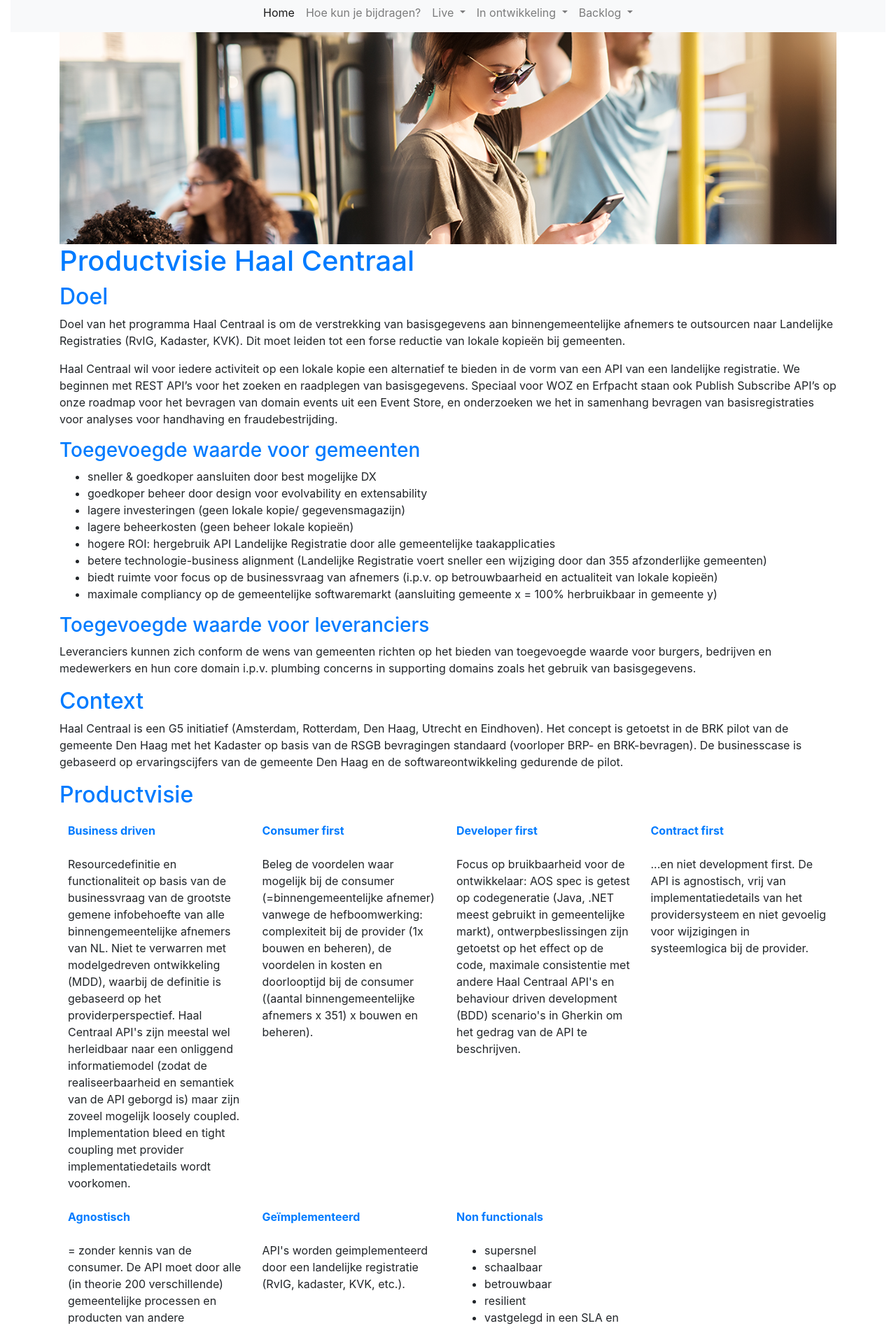
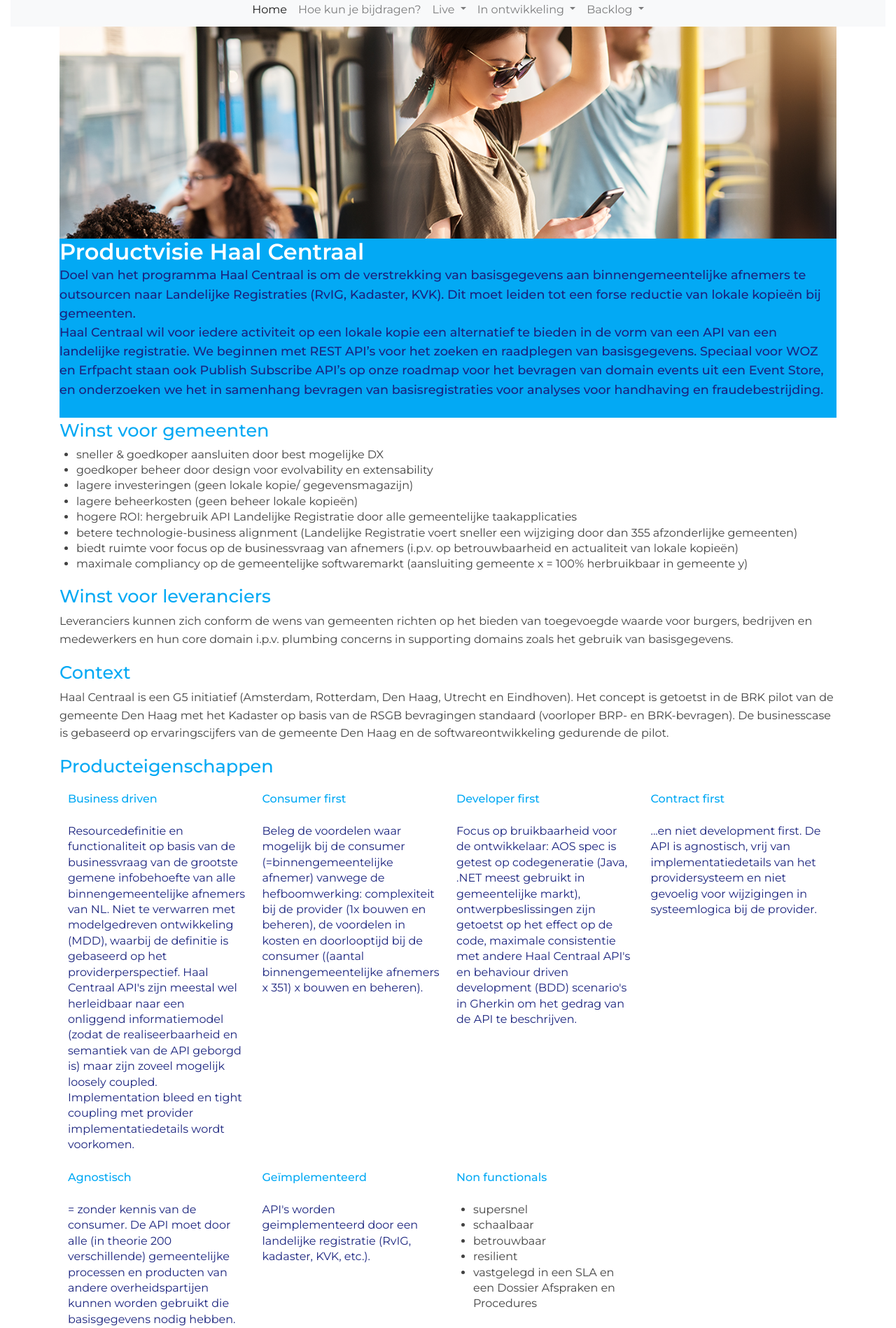
Before and after one commit to VNG-Realisatie/Haal-Centraal, a Jekyll site: the page built from docs/index.md, in a window 1280 px wide. Shown: the part 225-2123 px from the top of the page at 70% size. Built offline with Jekyll 4.4.1, drawn with Linux system fonts in a browser that asks for light colours.

Commit message:
docs: tekstuele en style aanpassingen

```diff
--- a/docs/_layouts/default.html
+++ b/docs/_layouts/default.html
@@ -5,7 +5,7 @@
     <meta http-equiv="X-UA-Compatible" content="IE=edge">
     <meta name="viewport" content="width=device-width, initial-scale=1, shrink-to-fit=no">
 
-    <link rel="stylesheet" href="https://fonts.googleapis.com/css?family=Montserrat">
+    <link rel="stylesheet" href="https://fonts.googleapis.com/css?family=Montserrat:400,500,600">
     <link rel="stylesheet" href="https://cdn.jsdelivr.net/npm/bootstrap@4.5.3/dist/css/bootstrap.min.css" integrity="sha384-TX8t27EcRE3e/ihU7zmQxVncDAy5uIKz4rEkgIXeMed4M0jlfIDPvg6uqKI2xXr2" crossorigin="anonymous">
     <link rel="stylesheet" href="{{ site.baseurl }}/assets/style.css">
 
--- a/docs/assets/style.css
+++ b/docs/assets/style.css
@@ -1,3 +1,128 @@
+body {
+    font-size: 100%;
+}
+* {
+    font-family: 'Montserrat', sans-serif;
+    color: #424242;
+    line-height: 1rem;
+}
+h1 {
+    font-size: 2rem;
+    font-weight: 600;
+    line-height: 2.4rem;
+    margin-bottom: 1rem;
+    color: #1a237e;
+}
+h2 {
+    font-size: 1.6rem;
+    font-weight: 500;
+    line-height: 2.2rem;
+    margin-bottom: 0.4rem;
+    color: #1a237e;
+}
+h3 {
+    font-size: 1.2rem;
+    font-weight: 500;
+    line-height: 1.8rem;
+    margin-bottom: 0.2rem;
+    color: #1a237e;
+}
+h4 {
+    font-size: 1rem;
+    font-weight: 600;
+    line-height: 1.6rem;
+    margin-bottom: 0.2rem;
+    color: #1a237e;
+}
+h5 {
+    font-size: 1rem;
+    font-weight: 600;
+    font-style: italic;
+    line-height: 1.6rem;
+    margin-bottom: 0.2rem;
+    color: #1a237e;
+}
+h6 {
+    font-size: 1rem;
+    font-weight: 500;
+    font-style: italic;
+    line-height: 1.6rem;
+    margin-bottom: 0.2rem;
+    color: #1a237e;
+}
+p {
+    font-size: 1rem;
+    font-weight: 400;
+    line-height: 1.6rem;
+    margin-bottom: 1rem;
+}
+p:nth-child(2) /* Eerste paragraaf na
+kop 1 is introductie. Getal child
+aanpassen indien nodig. */ {
+font-size: 1.1rem;
+font-weight: 500;
+line-height: 1.7rem;
+color: #1a237e;
+}
+blockquote p {
+    font-size: 1.2rem;
+    font-weight: 500;
+    line-height: 1.8rem;
+    padding: 1rem;
+    background-color: #0277BD;
+    color: #ffffff;
+}
+ul, ol {
+    margin: 0 0 1rem -1rem;
+}
+li {
+    font-size: 1rem;
+    font-weight: 400;
+    line-height: 1.4rem;
+}
+table {
+    border-collapse: collapse;
+    margin-bottom: 1rem;
+}
+caption, th, td {
+    font-size: 1rem;
+    font-weight: 400;
+    line-height: 1.4rem;
+    padding: 0.2rem;
+    vertical-align: top;
+    border: 1px solid #b3e5fc;
+    color: #1a237e;
+}
+th {
+    font-weight: 500;
+    text-align: left;
+    background-color: #b3e5fc;
+}
+a {
+    color: #1a237e;
+}
+a:visited {
+    color: #424242;
+}
+strong {
+    font-weight: 500;
+}
+em {
+    font-weight: 400;
+}
+.product-feature {
+    background-color: #FFFFFF;
+    color: #03A9F4;
+}
+.landingpage-header {
+    background-color: #03A9F4;
+    color: #FFFFFF;
+    margin-bottom: 0rem;
+}
+.header {
+    color: #03A9F4;
+}
+
 .vng-logo {
     display: inline-block;
     width: 89px;
@@ -5,7 +130,7 @@
     background: url(img/VNG-Realisatie.png) no-repeat center center;
     background-size: 100% auto;
     text-indent: -9999px;
-  }
+}
 
   .doel {
       padding-bottom: 1rem;
--- a/docs/index.md
+++ b/docs/index.md
@@ -2,18 +2,16 @@
 layout: landing-page
 title: Productvisie Haal Centraal
 ---
-{:.text-primary}
+{:.landingpage-header}
 # Productvisie Haal Centraal
 
-{:.text-primary}
-## Doel
+{:.landingpage-header}
+Doel van het programma Haal Centraal is om de verstrekking van basisgegevens aan binnengemeentelijke afnemers te outsourcen naar Landelijke Registraties (RvIG, Kadaster, KVK). Dit moet leiden tot een forse reductie van lokale kopie&euml;n bij gemeenten.
+Haal Centraal wil voor iedere activiteit op een lokale kopie een alternatief te bieden in de vorm van een API van een landelijke registratie. We beginnen met REST API's voor het zoeken en raadplegen van basisgegevens. Speciaal voor WOZ en Erfpacht staan ook Publish Subscribe API's op onze roadmap voor het bevragen van domain events uit een Event Store, en onderzoeken we het in samenhang bevragen van basisregistraties voor analyses voor handhaving en fraudebestrijding.
+<br><br>
 
-Doel van het programma Haal Centraal is om de verstrekking van basisgegevens aan binnengemeentelijke afnemers te outsourcen naar Landelijke Registraties (RvIG, Kadaster, KVK). Dit moet leiden tot een forse reductie van lokale kopie&euml;n bij gemeenten.
-
-Haal Centraal wil voor iedere activiteit op een lokale kopie een alternatief te bieden in de vorm van een API van een landelijke registratie. We beginnen met REST API's voor het zoeken en raadplegen van basisgegevens. Speciaal voor WOZ en Erfpacht staan ook Publish Subscribe API's op onze roadmap voor het bevragen van domain events uit een Event Store, en onderzoeken we het in samenhang bevragen van basisregistraties voor analyses voor handhaving en fraudebestrijding.
-
-{:.text-primary}
-### Toegevoegde waarde voor gemeenten
+{:.header}
+## Winst voor gemeenten
 
 - sneller & goedkoper aansluiten door best mogelijke DX
 - goedkoper beheer door design voor evolvability en extensability
@@ -24,26 +22,26 @@
 - biedt ruimte voor focus op de businessvraag van afnemers (i.p.v. op betrouwbaarheid en actualiteit van lokale kopieën)
 - maximale compliancy op de gemeentelijke softwaremarkt (aansluiting gemeente x = 100% herbruikbaar in gemeente y)
 
-{:.text-primary}
-### Toegevoegde waarde voor leveranciers
+{:.header}
+## Winst voor leveranciers
 
 Leveranciers kunnen zich conform de wens van gemeenten richten op het bieden van toegevoegde waarde voor burgers, bedrijven en medewerkers en hun core domain i.p.v. plumbing concerns in supporting domains zoals het gebruik van basisgegevens.
 
-{:.text-primary}
+{:.header}
 ## Context
 
 Haal Centraal is een G5 initiatief (Amsterdam, Rotterdam, Den Haag, Utrecht en Eindhoven). Het concept is getoetst in de BRK pilot van de gemeente Den Haag met het Kadaster op basis van de RSGB bevragingen standaard (voorloper BRP- en BRK-bevragen). De businesscase is gebaseerd op ervaringscijfers van de gemeente Den Haag en de softwareontwikkeling gedurende de pilot.
 
-{:.text-primary}
-## Productvisie
+{:.header}
+## Producteigenschappen
 
 <table class="table table-borderless">
     <tbody>
-        <tr class="text-primary d-flex">
-            <th class="col-3">Business driven</th>
-            <th class="col-3">Consumer first</th>
-            <th class="col-3">Developer first</th>
-            <th class="col-3">Contract first</th>
+        <tr class="d-flex">
+            <th class="col-3 product-feature">Business driven</th>
+            <th class="col-3 product-feature">Consumer first</th>
+            <th class="col-3 product-feature">Developer first</th>
+            <th class="col-3 product-feature">Contract first</th>
         </tr>
         <tr class="d-flex">
             <td class="col-3">Resourcedefinitie en functionaliteit op basis van de businessvraag van de grootste gemene infobehoefte van alle binnengemeentelijke afnemers van NL.  Niet te verwarren met modelgedreven ontwikkeling (MDD), waarbij de definitie is gebaseerd op het providerperspectief. Haal Centraal API's zijn meestal wel herleidbaar naar een onliggend informatiemodel (zodat de realiseerbaarheid en semantiek van de API geborgd is) maar zijn zoveel mogelijk loosely coupled. Implementation bleed en tight coupling met provider implementatiedetails wordt voorkomen.</td>
@@ -51,11 +49,11 @@
             <td class="col-3">Focus op bruikbaarheid voor de ontwikkelaar: AOS spec is getest op codegeneratie (Java, .NET meest gebruikt in gemeentelijke markt), ontwerpbeslissingen zijn getoetst op het effect op de code, maximale consistentie met andere Haal Centraal API's en behaviour driven development (BDD) scenario's in Gherkin om het gedrag van de API te beschrijven.</td>
             <td class="col-3">...en niet development first. De API is agnostisch, vrij van implementatiedetails van het providersysteem en niet gevoelig voor wijzigingen in systeemlogica bij de provider.</td>
         </tr>
-        <tr class="text-primary d-flex">
-            <th class="col-3">Agnostisch</th>
-            <th class="col-3">Geïmplementeerd</th>
-            <th class="col-3">Non functionals</th>
-            <th class="col-3"></th>
+        <tr class="d-flex">
+            <th class="col-3 product-feature">Agnostisch</th>
+            <th class="col-3 product-feature">Geïmplementeerd</th>
+            <th class="col-3 product-feature">Non functionals</th>
+            <th class="col-3 product-feature"></th>
         </tr>
         <tr class="d-flex">
             <td class="col-3">= zonder kennis van de consumer. De API moet door alle (in theorie 200 verschillende) gemeentelijke processen en producten van andere overheidspartijen kunnen worden gebruikt die basisgegevens nodig hebben.</td>
@@ -74,14 +72,14 @@
     </tbody>
 </table>
 
-{:.text-primary}
+{:.header}
 ## Uitgangspunten
 
 - Alle code, documenten en specificaties die ontstaan in dit traject wordt Open Source gepubliceerd onder de [EUPL licentie](https://joinup.ec.europa.eu/collection/eupl/eupl-text-11-12)
 - Voor de specificatie van API's wordt [OpenAPI Specification v3.x](https://www.forumstandaardisatie.nl/standaard/openapi-specification) gebruikt. Deze is door Forum Standaardisatie op de ["Pas toe of leg uit"-lijst](https://www.forumstandaardisatie.nl/lijst-open-standaarden/in_lijst/verplicht-pas-toe-leg-uit) geplaatst
 - Waar mogelijk worden de [API strategie](https://docs.geostandaarden.nl/api/API-Strategie/) en de [REST API Design Rules](https://docs.geostandaarden.nl/api/API-Designrules/) toegepast.
 
-{:.text-primary}
+{:.header}
 ## Realisatie
 
 We werken zoveel mogelijk Agile. Onderstaande activiteiten zijn onderdeel van een iteratief proces.
```
